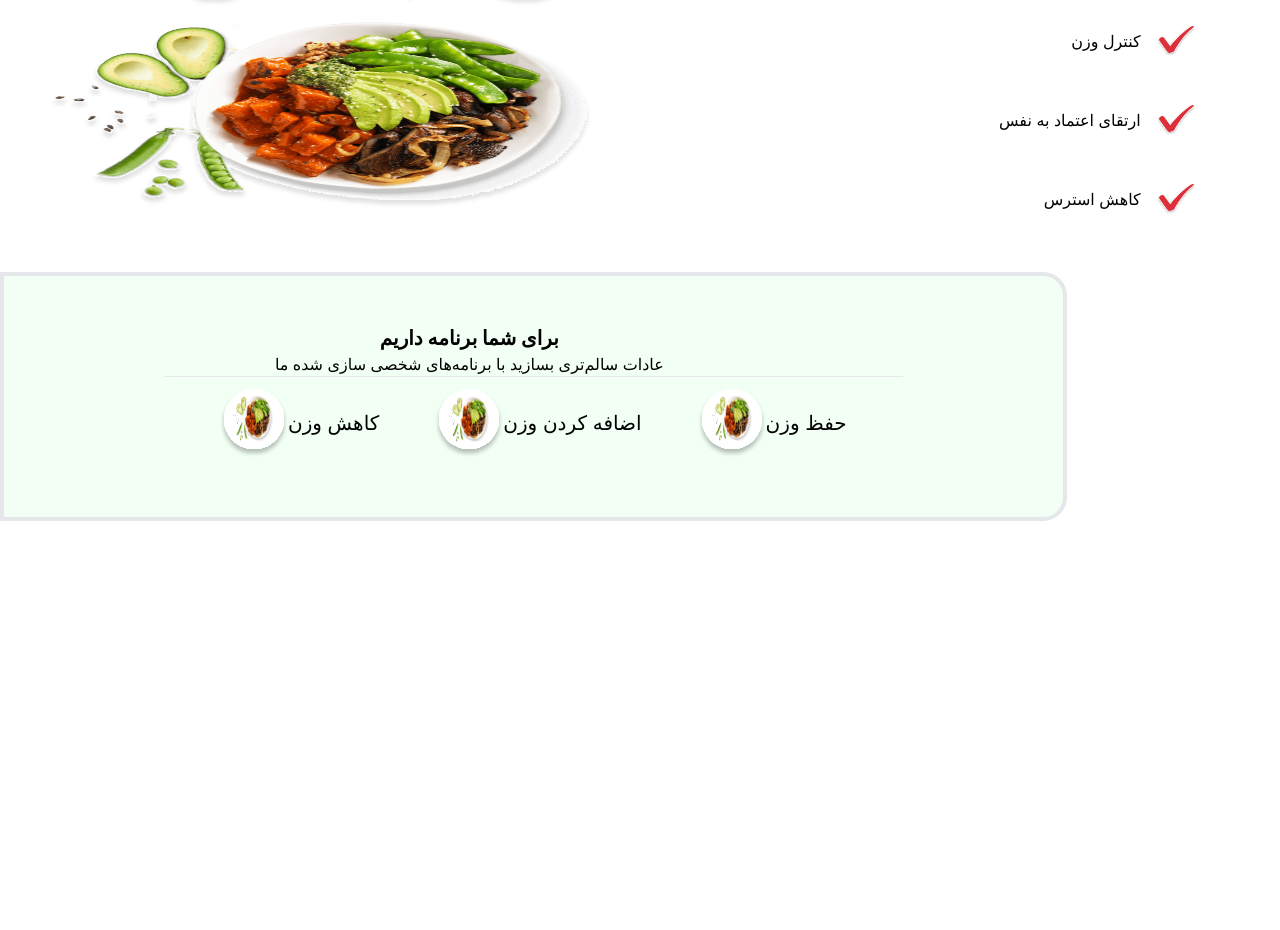
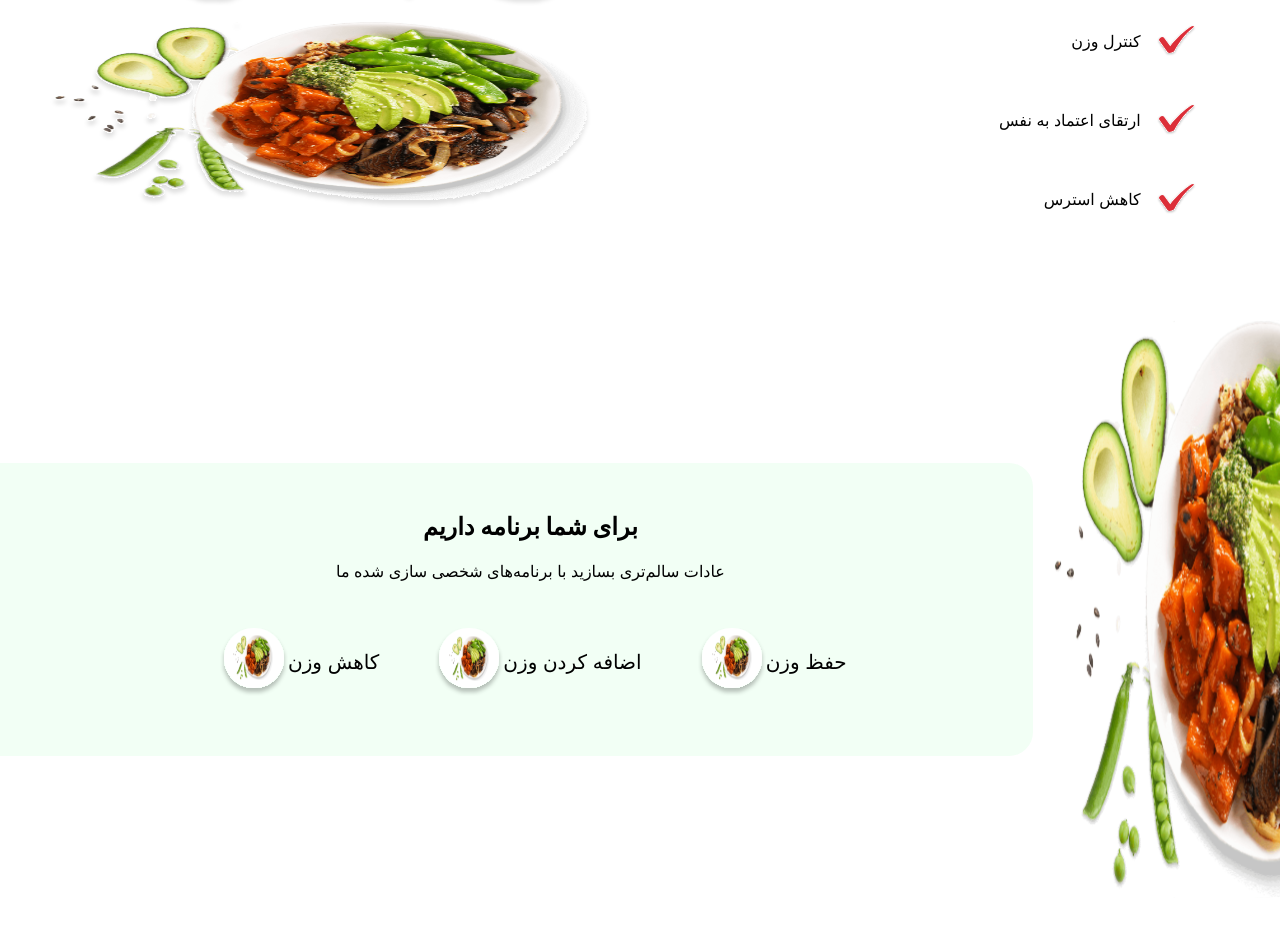
Before and after one commit to ParsaBordbar/Healthcare_Diet, a Next.js app: page / in a window 1280 px wide. Shown: the part 1448-2378 px from the top of the page. Before the commit the page ends 1969 px from the top, so only its background shows below. Built offline with nearby package versions, Linux system fonts and the light colour scheme.

Commit message:
Add Starabeerys compoennt to page.

```diff
--- a/src/app/page.tsx
+++ b/src/app/page.tsx
@@ -2,24 +2,24 @@ import Hero from "@/components/landingPage_components/Hero";
 import Navbar from "@/components/landingPage_components/Navbar";
 import PlanBox from "@/components/landingPage_components/PlanBox";
 import WhyHealthySection from "@/components/landingPage_components/whyHealthySection";
+import Strawberries from "/public/svg/strawberries.svg"
 
 export default function Home() {
   return (
     <main>
-      <div className="grid grid-cols-12">
-        <div className="col-span-full sticky top-0 shadow-sm z-20">
+        <div className="sticky top-0 shadow-sm z-20">
           <Navbar />
         </div>
-        <div className="col-span-full bg-[var(--primary)] h-5/6">
+        <div className="bg-[var(--primary)] h-5/6">
           <Hero/>
         </div>
-        <div className="col-span-full flex justify-center items-center">
+        <div className="flex justify-center items-center">
           <WhyHealthySection />
         </div>
-        <div className="col-span-full flex justify-end items-center">
-          <PlanBox />
+        <div className="flex items-center my-9">
+        <Strawberries className="z-0"/>
+          <PlanBox/>
         </div>
-      </div>
     </main>
   );
 }
--- a/src/components/landingPage_components/PlanBox/index.tsx
+++ b/src/components/landingPage_components/PlanBox/index.tsx
@@ -2,30 +2,29 @@ import Icon1 from "/public/svg/icon1.svg";
 import Icon2 from "/public/svg/icon2.svg";
 import Icon3 from "/public/svg/icon3.svg";
 
-
 const PlanBox = () => {
     return(
-        <div className="w-5/6 bg-[var(--box-bg)] px-40 py-12 rounded-s-3xl border-4">
-            <div className="flex justify-center items-center flex-col ms-32 ">
-                <h3 className="text-xl font-bold">
+        <div className="w-5/6 bg-[var(--box-bg)] flex flex-col items-end pe-52 py-12 rounded-s-3xl shadow-2xl` px-16">
+            <div className="flex justify-center items-center flex-col pe-32">
+                <h3 className="text-2xl font-bold mb-4">
                     برای شما برنامه‌ داریم
                 </h3>
-                <p>
+                <p className="mb-8">
                     عادات سالم‌تری بسازید با برنامه‌های شخصی سازی شده ما
                 </p>
             </div>
-            <hr />
+            <hr/>
             <ul className="flex flex-row justify-center items-center gap-14 m-3 ">
                 <li className="flex justify-center items-center text-xl">
-                حفظ وزن
+                    <p>حفظ وزن</p>
                     <Icon1 />
                 </li>
                 <li className="flex justify-center items-center text-xl">
-                اضافه کردن وزن
+                    <p>اضافه کردن وزن</p>
                     <Icon2 />
                 </li>
                 <li className="flex justify-center items-center text-xl">
-                کاهش وزن
+                    <p>کاهش وزن</p>
                     <Icon3 />
                 </li>
             </ul>
```
Also changed, not shown: public/svg/strawberries.svg (added).
